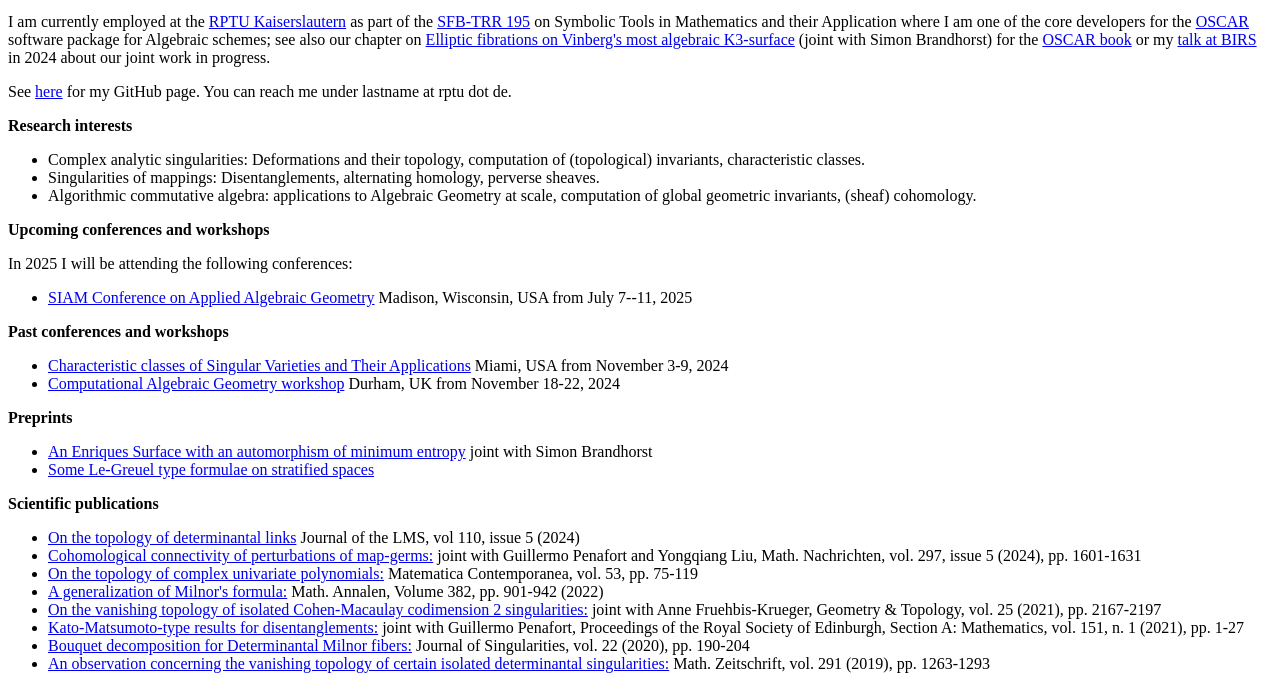
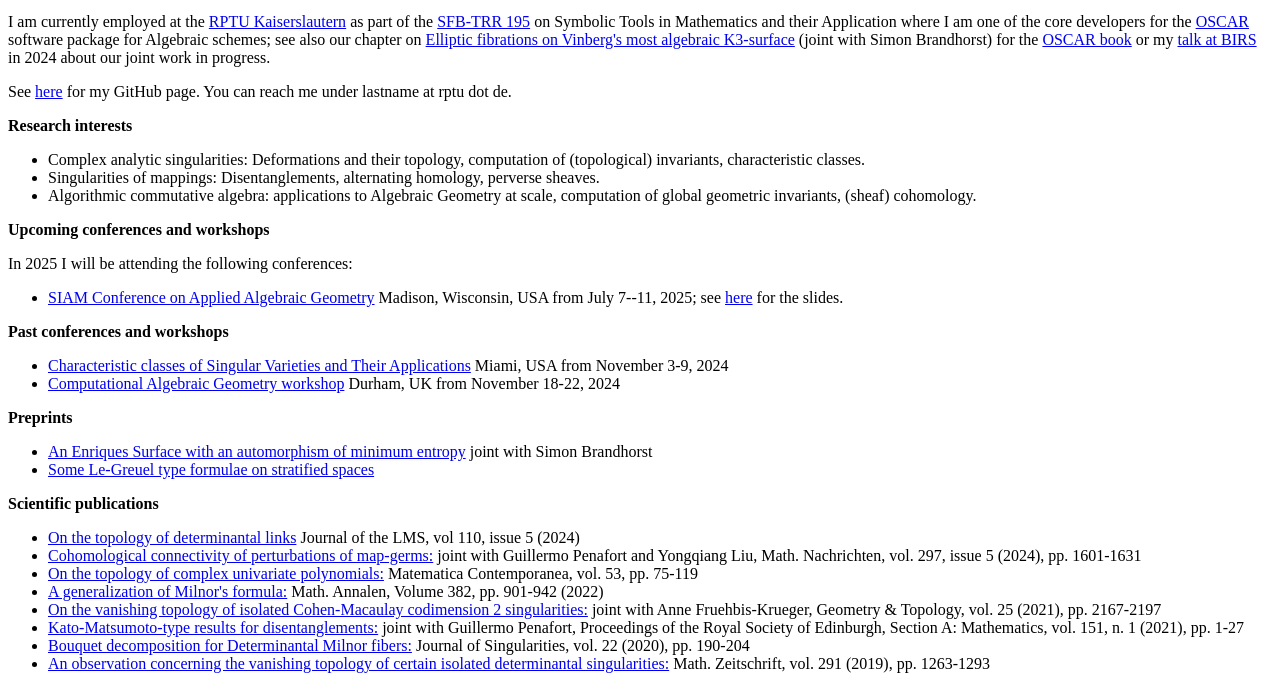
Before and after one commit to HechtiDerLachs/HechtiDerLachs.github.io, a plain HTML site: page index.html in a window 1280 px wide. Shown: the part 101-787 px from the top of the page. Drawn offline with Linux system fonts and the light colour scheme.

Commit message:
Add slides.

```diff
--- a/index.html
+++ b/index.html
@@ -29,7 +29,8 @@
       <p><strong>Upcoming conferences and workshops</strong></p>
       In 2025 I will be attending the following conferences:
       <ul>
-        <li> <a href=https://meetings.siam.org/sess/dsp_programsess.cfm?SESSIONCODE=84295"">SIAM Conference on Applied Algebraic Geometry</a> Madison, Wisconsin, USA from July 7--11, 2025</li>
+        <li> <a href=https://meetings.siam.org/sess/dsp_programsess.cfm?SESSIONCODE=84295"">SIAM Conference on Applied Algebraic Geometry</a> Madison, Wisconsin, USA from July 7--11, 2025; see <a href="file:presentation_SIAM25.pdf">here</a> for the slides.
+        </li>
       </ul>
       <p><strong>Past conferences and workshops</strong></p>
       <ul>
```
Also changed, not shown: 1 other file.
